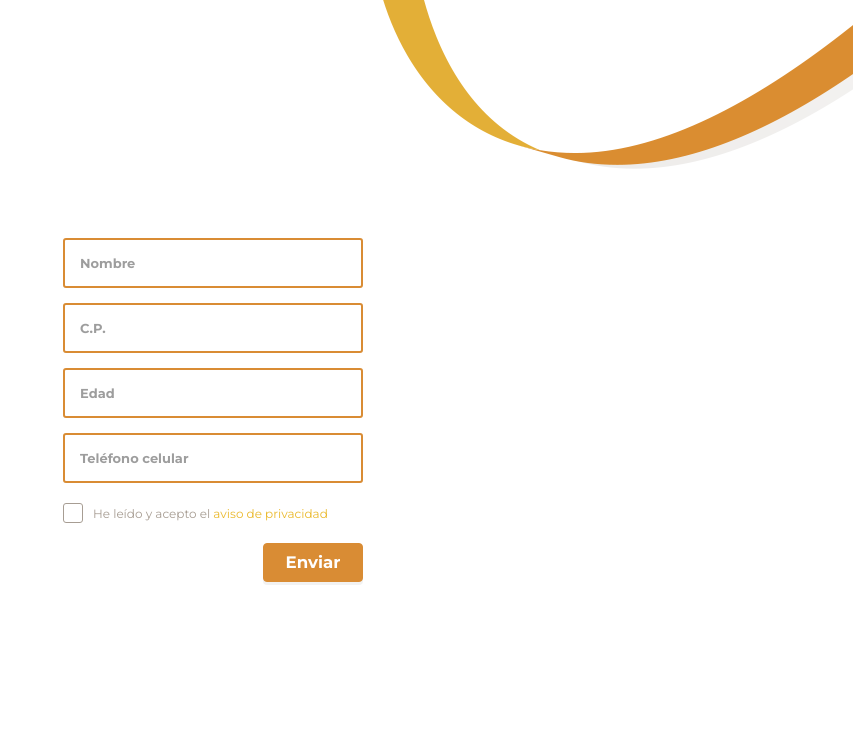
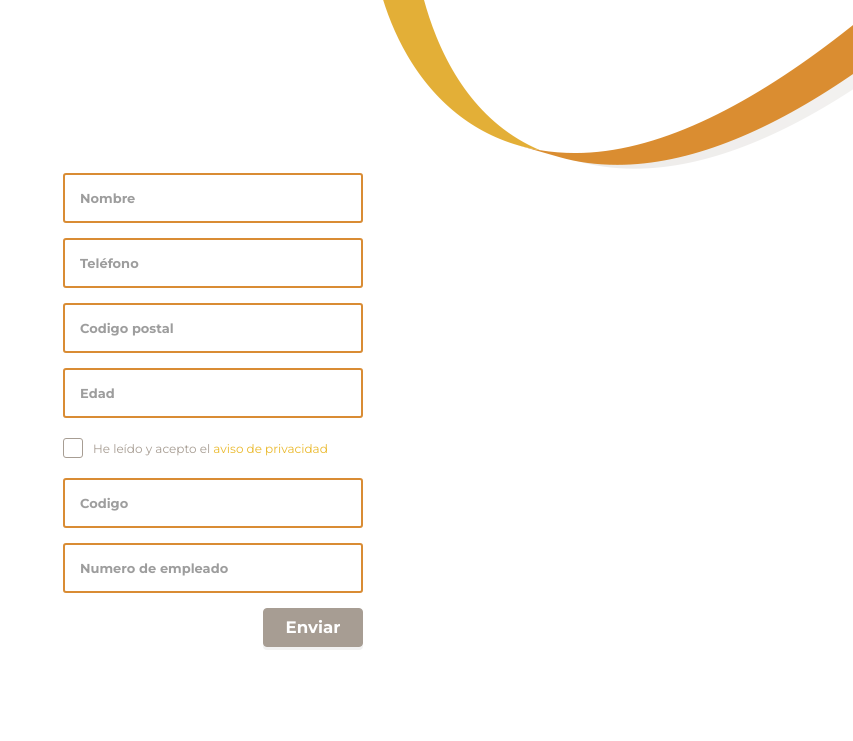
Before and after one commit to cloud-elric/wwwGreenSacromonte, a Yii app: the page made by views/site/registro.php in a window 1280 px wide. Shown: the top 741 px of the page, without its empty margins (427-1280 px from the left). Run offline with PHP 8.4 and a stand-in for Yii, Linux system fonts and the light colour scheme; the template is opened without the code that fills it, so the values that code supplies are empty; form fields are guessed from the names that the template uses; some libraries are stand-ins or nearby versions.

Commit message:
Se agregaron las pantallas faltantes

```diff
--- a/config/web.php
+++ b/config/web.php
@@ -6,7 +6,7 @@ $config = [
     'id' => 'basic',
     'basePath' => dirname(__DIR__),
     'bootstrap' => ['log'],
-    'defaultRoute' => 'site/registro',
+    'defaultRoute' => 'site/index',
     'components' => [
         'assetManager' => [
 						'bundles' => [
--- a/views/site/inicio.php
+++ b/views/site/inicio.php
@@ -16,7 +16,7 @@ $this->title = 'Fiesta americana';
 		<!-- Seleccion de Tarjeta -->
 		<div class="selecciona-tarjeta-wrapper">
 
-            <?= Html::a('<span class="ladda-label">Comenzar</span>', ['site/registro'], ['class'=>'btn btn-primary js-next-step ladda-button', 'data-style'=>'zoom-in']);?>
+            <?= Html::a('<span class="ladda-label">Comenzar</span>', ['site/instrucciones'], ['class'=>'btn btn-primary js-next-step ladda-button', 'data-style'=>'zoom-in']);?>
 
 		</div>
 
--- a/views/site/registro.php
+++ b/views/site/registro.php
@@ -2,6 +2,7 @@
 use yii\widgets\ActiveForm;
 use yii\helpers\ArrayHelper;
 use yii\helpers\Url;
+
 
 $this->title="Registro";
 ?>
@@ -28,23 +29,22 @@ $this->title="Registro";
 						'placeholder'=>'Nombre'
 				] )->label(false);
 				// Genera un input
+				echo $form->field ( $usuario, 'txt_telefono_celular' )->textInput ( [
+						'type'=>'number',
+						'maxlength' => 10,
+						'placeholder'=>'Teléfono'
+				] )->label(false);
+				// Genera un input
 				echo $form->field ( $usuario, 'txt_cp' )->textInput ( [
-						'maxlength' => 5,
-						'placeholder'=>'C.P.'
+						'placeholder'=>'Codigo postal'
 				] )->label(false);
 				// Genera un input
 				echo $form->field ( $usuario, 'num_edad' )->textInput ( [
-						'maxlength' => 2,
 						'placeholder'=>'Edad'
-				] )->label(false);
-				// Genera un input
-				echo $form->field ( $usuario, 'txt_telefono_celular' )->textInput ( [
-						'type'=>'number',
-						'maxlength' => 10,
-						'placeholder'=>'Teléfono celular'
 				] )->label(false);
 
 				?>
+				<!--Terminos y condiciones-->
 				<div class="terminos-wrapper">
 					<div class="check-box js-check-box-aviso"></div>
 					<p class="message">
@@ -52,8 +52,19 @@ $this->title="Registro";
 							de privacidad</span>
 					</p>
 				</div>
+
+				<?php
+				echo $form->field ( $usuario, 'txt_codigo' )->textInput ( [
+						'placeholder'=>'Codigo'
+				] )->label(false);
+
+				echo $form->field ( $usuario, 'txt_num_empleado' )->textInput ( [
+						'placeholder'=>'Numero de empleado'
+				] )->label(false);
+				?>
+
 				<div class="form-cta-wrapper">
-					<button class="btn btn-primary ladda-button" id="js-btn-guardar-informacion"  data-style="zoom-in" type="submit"><span class="ladda-label">Enviar</span></button>
+					<button class="btn btn-secondary ladda-button" id="js-btn-guardar-informacion"  data-style="zoom-in" type="submit"><span class="ladda-label">Enviar</span></button>
 				</div>
 			<?php
 			// Cierre de etiqueta </form>
@@ -63,19 +74,6 @@ $this->title="Registro";
 	</div>
 	<!-- Fin contenedor de registro -->
 
-	<!-- Premio contenedor -->
-	<div class="js-premio-contenedor" style="display: none; text-align:center">
-		<div class="premio js-premio-ajax">
-
-		</div>
-		<a class="btn btn-primary js-boton-inicio" href="#">Finalizar</a>
-	</div>
-	<!-- Fin premio contenedor-->
-
-	<!-- Gracias contenedor -->
-	<div class="js-gracias-contenedor" style="display: none;">Muchas
-		gracias</div>
-	<!-- Fin gracias contenedor -->
 
 </div>
 <!-- Main content Wrapper -->
```
Also changed, not shown: controllers/SiteController.php (+22 -16 lines), views/site/instrucciones.php (added, +35 -0 lines).
